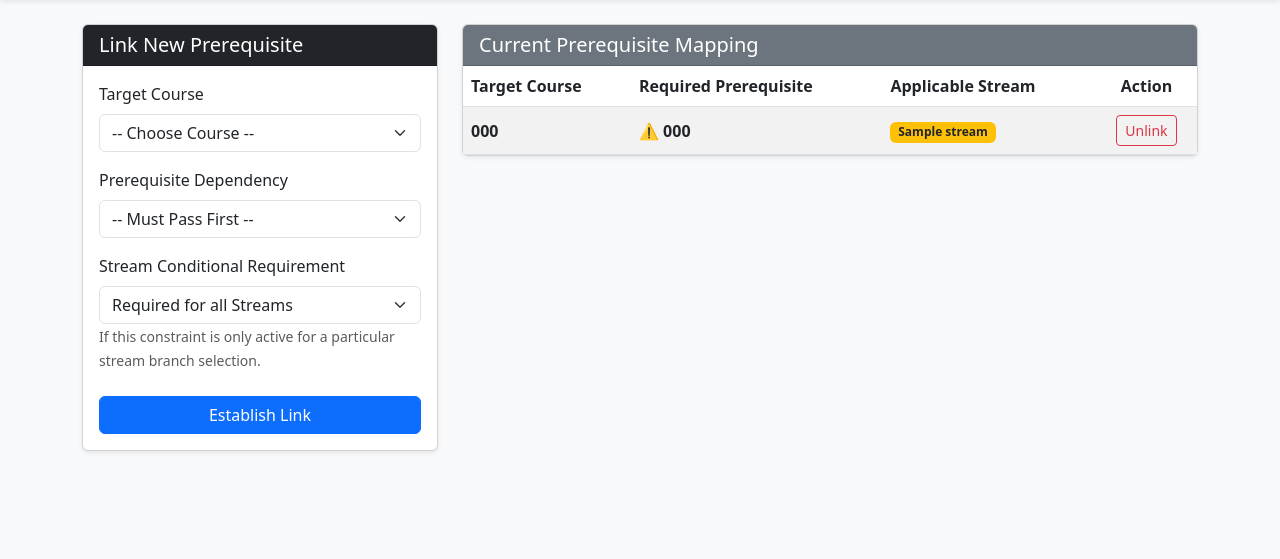
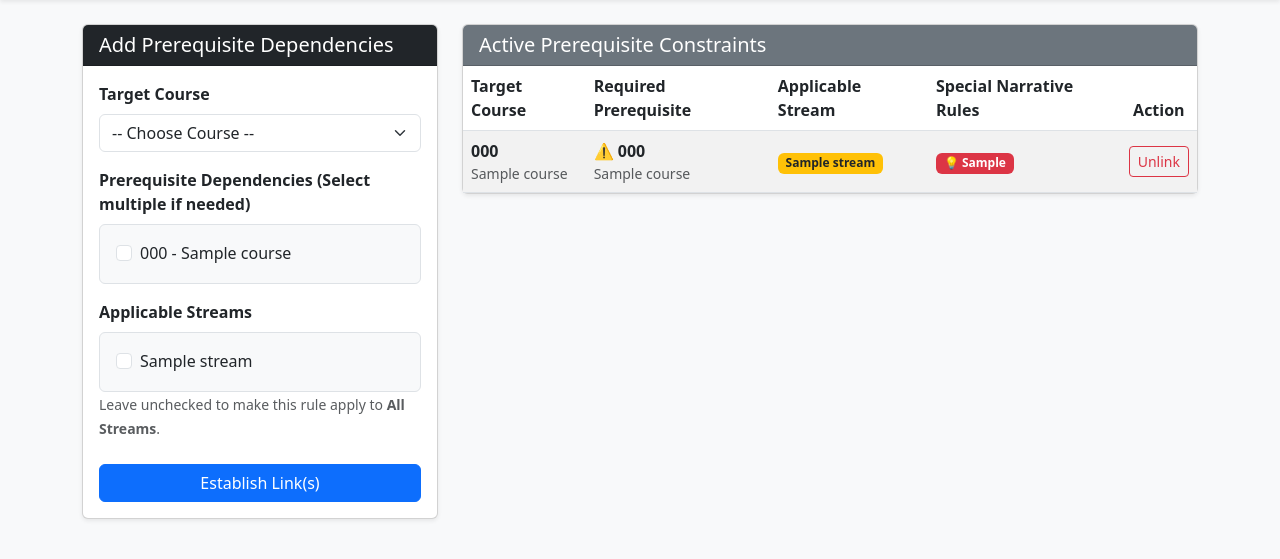
Before and after one commit to Yordanos888/ai-course-advisor, a Flask app: page /prerequisites in a window 1280 px wide. Shown: the part 56-615 px from the top of the page. Run offline with Flask 3, Linux system fonts and the light colour scheme; tables that the repository leaves empty hold one stand-in row (values such as "Sample post").

Commit message:
improve web application

```diff
--- a/app.py
+++ b/app.py
@@ -2,7 +2,10 @@
 import os
 from flask import Flask, render_template, request, redirect, url_for, flash
 from sqlalchemy.orm import sessionmaker
-from models import engine, Course, Prerequisite, CampusRule, Stream, Department, CourseStream
+from models import (
+    engine, Course, Prerequisite, CampusRule, Stream, Department,
+    CourseStream, CommonCourse, CurriculumVersion
+)
 
 app = Flask(__name__)
 app.secret_key = os.environ.get("FLASK_SECRET_KEY", "super_secret_ece_advisor_key")
@@ -10,11 +13,37 @@ app.secret_key = os.environ.get("FLASK_SECRET_KEY", "super_secret_ece_advisor_ke
 # Setup SQLAlchemy Session Factory
 Session = sessionmaker(bind=engine)
 
-@app.teardown_appcontext
-def shutdown_session(exception=None):
-    """Cleanly close database sessions after each request to prevent locks."""
-    # We will close the session within individual routes or globally if desired.
-    pass
+# Helper to resolve descriptive scopes for display
+def get_course_scopes(session, course_id):
+    course = session.query(Course).filter_by(id=course_id).first()
+
+    # 1. Resolve Department Scopes (Handling NULL = College-wide)
+    shared_depts = session.query(CommonCourse).filter_by(course_id=course_id).all()
+    if course.department_id is None:
+        dept_str = "Common (College-wide)"
+    else:
+        own_dept = session.query(Department).filter_by(id=course.department_id).first()
+        dept_codes = [own_dept.code] if own_dept else []
+        if shared_depts:
+            dept_ids = [d.shared_with_department_id for d in shared_depts]
+            shared_codes = [d.code for d in session.query(Department).filter(Department.id.in_(dept_ids)).all()]
+            dept_codes.extend(shared_codes)
+        dept_str = f"({', '.join(dept_codes)})" if dept_codes else "Unknown"
+
+    # 2. Resolve Stream Scopes
+    shared_streams = session.query(CourseStream).filter_by(course_id=course_id).all()
+    if course.stream_id:
+        stream_ids = {course.stream_id}
+    else:
+        stream_ids = {s.stream_id for s in shared_streams}
+
+    if not stream_ids:
+        stream_str = "Common (All Streams)"
+    else:
+        stream_names = [s.name.replace(" Engineering", "") for s in session.query(Stream).filter(Stream.id.in_(stream_ids)).all()]
+        stream_str = ", ".join(stream_names)
+
+    return dept_str, stream_str
 
 
 # -----------------------------------------------------------------------------
@@ -25,9 +54,24 @@ def index():
     session = Session()
     try:
         courses = session.query(Course).order_by(Course.year_level, Course.semester_offered).all()
-        streams = {s.id: s.name for s in session.query(Stream).all()}
-        departments = {d.id: d.name for d in session.query(Department).all()}
-        return render_template('index.html', courses=courses, streams=streams, departments=departments)
+
+        # Build enriched course list
+        enriched_courses = []
+        for course in courses:
+            dept_scope, stream_scope = get_course_scopes(session, course.id)
+            enriched_courses.append({
+                'id': course.id,
+                'course_code': course.course_code,
+                'name': course.name,
+                'credit_hours': course.credit_hours,
+                'year_level': course.year_level,
+                'semester_offered': course.semester_offered,
+                'is_droppable': course.is_droppable,
+                'dept_scope': dept_scope,
+                'stream_scope': stream_scope
+            })
+
+        return render_template('index.html', courses=enriched_courses)
     finally:
         session.close()
 
@@ -41,11 +85,23 @@ def edit_course(course_id=None):
     session = Session()
     try:
         course = None
+        current_dept_ids = []
+        current_stream_ids = []
+
         if course_id:
             course = session.query(Course).filter_by(id=course_id).first()
             if not course:
                 flash(f"Course ID {course_id} not found.", "danger")
                 return redirect(url_for('index'))
+
+            # Get current associations
+            current_dept_ids = [d.shared_with_department_id for d in session.query(CommonCourse).filter_by(course_id=course_id).all()]
+            if course.department_id:
+                current_dept_ids.append(course.department_id)
+
+            current_stream_ids = [s.stream_id for s in session.query(CourseStream).filter_by(course_id=course_id).all()]
+            if course.stream_id:
+                current_stream_ids.append(course.stream_id)
 
         streams = session.query(Stream).all()
         departments = session.query(Department).all()
@@ -56,50 +112,108 @@ def edit_course(course_id=None):
             credit_hours = int(request.form['credit_hours'])
             year_level = int(request.form['year_level'])
             semester_offered = int(request.form['semester_offered'])
-            department_id = int(request.form['department_id'])
-
-            # Stream ID can be null (Common Course)
-            stream_form = request.form['stream_id']
-            stream_id = int(stream_form) if stream_form else None
-
+            special_requirement = request.form.get('special_requirement', '').strip()
             is_droppable = 'is_droppable' in request.form
 
+            selected_dept_ids = [int(x) for x in request.form.getlist('department_ids')]
+            selected_stream_ids = [int(x) for x in request.form.getlist('stream_ids')]
+
+            # If no department selected, it defaults to college-wide (None)
+            primary_dept_id = selected_dept_ids[0] if selected_dept_ids else None
+            primary_stream_id = selected_stream_ids[0] if len(selected_stream_ids) == 1 else None
+
+            # Get an active curriculum version ID from DB to prevent SQLite Integrity Errors[cite: 16]
+            active_cv = session.query(CurriculumVersion).filter_by(is_active=True).first()
+            if not active_cv:
+                # Fallback to creating a default curriculum if none exists
+                active_cv = CurriculumVersion(version_name="ECE-Curriculum-2022", is_active=True)
+                session.add(active_cv)
+                session.flush()
+
             if not course:
-                # Create a new course instance
                 course = Course(
                     course_code=course_code,
-                    course_name=course_name,
+                    name=course_name,
                     credit_hours=credit_hours,
                     year_level=year_level,
                     semester_offered=semester_offered,
-                    department_id=department_id,
-                    stream_id=stream_id,
+                    department_id=primary_dept_id,
+                    stream_id=primary_stream_id,
+                    curriculum_version_id=active_cv.id, # FIX: Solves NOT NULL constraint![cite: 16]
+                    special_requirement=special_requirement if special_requirement else None,
                     is_droppable=is_droppable
                 )
                 session.add(course)
-                flash(f"Course {course_code} created successfully!", "success")
+                session.flush()
             else:
-                # Update existing
                 course.course_code = course_code
-                course.course_name = course_name
+                course.name = course_name
                 course.credit_hours = credit_hours
                 course.year_level = year_level
                 course.semester_offered = semester_offered
-                course.department_id = department_id
-                course.stream_id = stream_id
+                course.department_id = primary_dept_id
+                course.stream_id = primary_stream_id
+                course.special_requirement = special_requirement if special_requirement else None
                 course.is_droppable = is_droppable
-                flash(f"Course {course_code} updated successfully!", "success")
+
+            # Update Common departments (Cross-Department mappings)
+            session.query(CommonCourse).filter_by(course_id=course.id).delete()
+            for dept_id in selected_dept_ids:
+                if dept_id != primary_dept_id:
+                    session.add(CommonCourse(course_id=course.id, shared_with_department_id=dept_id))
+
+            # Update Course-Stream mappings
+            session.query(CourseStream).filter_by(course_id=course.id).delete()
+            if len(selected_stream_ids) > 1:
+                for stream_id in selected_stream_ids:
+                    session.add(CourseStream(course_id=course.id, stream_id=stream_id))
 
             session.commit()
+            flash(f"Course {course_code} processed successfully!", "success")
             return redirect(url_for('index'))
 
-        return render_template('edit_course.html', course=course, streams=streams, departments=departments)
+        return render_template(
+            'edit_course.html',
+            course=course,
+            streams=streams,
+            departments=departments,
+            current_dept_ids=current_dept_ids,
+            current_stream_ids=current_stream_ids
+        )
     except Exception as e:
         session.rollback()
         flash(f"An error occurred: {str(e)}", "danger")
         return redirect(url_for('index'))
     finally:
         session.close()
+
+
+# -----------------------------------------------------------------------------
+# Route: Retire / Delete Course Safely
+# -----------------------------------------------------------------------------
+@app.route('/course/retire/<int:course_id>', methods=['POST'])
+def retire_course(course_id):
+    session = Session()
+    try:
+        course = session.query(Course).filter_by(id=course_id).first()
+        if course:
+            code = course.course_code
+            # Delete related dependency associations first to satisfy foreign keys
+            session.query(Prerequisite).filter((Prerequisite.course_id == course_id) | (Prerequisite.prerequisite_course_id == course_id)).delete()
+            session.query(CourseStream).filter_by(course_id=course_id).delete()
+            session.query(CommonCourse).filter_by(course_id=course_id).delete()
+
+            session.delete(course)
+            session.commit()
+            flash(f"Course {code} has been retired and deleted from records successfully.", "warning")
+        else:
+            flash("Course not found.", "danger")
+    except Exception as e:
+        session.rollback()
+        flash(f"Error during retirement: {str(e)}", "danger")
+    finally:
+        session.close()
+    return redirect(url_for('index'))
 
 
 # -----------------------------------------------------------------------------
@@ -111,43 +225,55 @@ def manage_prerequisites():
     try:
         courses = session.query(Course).order_by(Course.course_code).all()
         streams = session.query(Stream).all()
-
-        # Load all existing prerequisite mappings
         prereq_mappings = session.query(Prerequisite).all()
 
-        # Build lookup tables for easier UI parsing
         course_map = {c.id: c for c in courses}
         stream_map = {s.id: s.name for s in streams}
 
         if request.method == 'POST':
-            # Handle creating a new link
             course_id = int(request.form['course_id'])
-            prereq_id = int(request.form['prerequisite_course_id'])
-            stream_cond = request.form['applicable_stream_id']
-            applicable_stream_id = int(stream_cond) if stream_cond else None
+            # Support selecting multiple prerequisite courses at once[cite: 16]
+            selected_prereq_ids = [int(x) for x in request.form.getlist('prerequisite_course_ids')]
+            selected_stream_ids = [int(x) for x in request.form.getlist('applicable_stream_ids')]
 
-            if course_id == prereq_id:
-                flash("A course cannot be a prerequisite of itself!", "danger")
-            else:
-                # Check for existing link to prevent duplicates
-                existing = session.query(Prerequisite).filter_by(
-                    course_id=course_id,
-                    prerequisite_course_id=prereq_id,
-                    applicable_stream_id=applicable_stream_id
-                ).first()
+            if not selected_prereq_ids:
+                flash("Please choose at least one prerequisite course.", "warning")
+                return redirect(url_for('manage_prerequisites'))
 
-                if existing:
-                    flash("This prerequisite relationship already exists.", "warning")
-                else:
-                    new_prereq = Prerequisite(
+            for prereq_id in selected_prereq_ids:
+                if course_id == prereq_id:
+                    continue # Skip self-prerequisite links
+
+                if not selected_stream_ids:
+                    # Global link (All Streams)[cite: 16]
+                    existing = session.query(Prerequisite).filter_by(
                         course_id=course_id,
                         prerequisite_course_id=prereq_id,
-                        applicable_stream_id=applicable_stream_id
-                    )
-                    session.add(new_prereq)
-                    session.commit()
-                    flash("Prerequisite relationship established successfully!", "success")
+                        applicable_stream_id=None
+                    ).first()
+                    if not existing:
+                        session.add(Prerequisite(
+                            course_id=course_id,
+                            prerequisite_course_id=prereq_id,
+                            applicable_stream_id=None
+                        ))
+                else:
+                    # Specific stream limits only[cite: 16]
+                    for stream_id in selected_stream_ids:
+                        existing = session.query(Prerequisite).filter_by(
+                            course_id=course_id,
+                            prerequisite_course_id=prereq_id,
+                            applicable_stream_id=stream_id
+                        ).first()
+                        if not existing:
+                            session.add(Prerequisite(
+                                course_id=course_id,
+                                prerequisite_course_id=prereq_id,
+                                applicable_stream_id=stream_id
+                            ))
 
+            session.commit()
+            flash("Prerequisite connections updated successfully!", "success")
             return redirect(url_for('manage_prerequisites'))
 
         return render_template(
@@ -170,46 +296,14 @@ def delete_prerequisite(prereq_link_id):
         if link:
             session.delete(link)
             session.commit()
-            flash("Prerequisite rule removed.", "info")
-        else:
-            flash("Prerequisite link not found.", "danger")
+            flash("Link removed.", "info")
     except Exception as e:
         session.rollback()
-        flash(f"Error deleting: {str(e)}", "danger")
+        flash(str(e), "danger")
     finally:
         session.close()
     return redirect(url_for('manage_prerequisites'))
 
 
-# -----------------------------------------------------------------------------
-# Route: Manage Campus Rules
-# -----------------------------------------------------------------------------
-@app.route('/rules', methods=['GET', 'POST'])
-def manage_rules():
-    session = Session()
-    try:
-        rules = session.query(CampusRule).all()
-        departments = session.query(Department).all()
-
-        if request.method == 'POST':
-            rule_id = int(request.form['rule_id'])
-            new_val = float(request.form['rule_value'])
-
-            rule_obj = session.query(CampusRule).filter_by(id=rule_id).first()
-            if rule_obj:
-                old_val = rule_obj.rule_value
-                rule_obj.rule_value = new_val
-                session.commit()
-                flash(f"Updated '{rule_obj.rule_key}': {old_val} ➡️ {new_val}", "success")
-            else:
-                flash("Rule not found.", "danger")
-            return redirect(url_for('manage_rules'))
-
-        return render_template('rules.html', rules=rules, departments=departments)
-    finally:
-        session.close()
-
-
 if __name__ == '__main__':
-    print("🚀 Starting AI-Course Advisor V2 Web Administration Portal...")
     app.run(debug=True, port=5001)
--- a/templates/prerequisites.html
+++ b/templates/prerequisites.html
@@ -2,54 +2,62 @@
 
 {% block content %}
 <div class="row">
+    <!-- Form to Create Relationship -->
     <div class="col-lg-4 mb-4">
         <div class="card shadow-sm mb-4">
             <div class="card-header bg-dark text-white">
-                <h5 class="mb-0">Link New Prerequisite</h5>
+                <h5 class="mb-0">Add Prerequisite Dependencies</h5>
             </div>
             <div class="card-body">
                 <form method="POST">
                     <div class="mb-3">
-                        <label for="course_id" class="form-label">Target Course</label>
+                        <label for="course_id" class="form-label fw-bold">Target Course</label>
                         <select class="form-select" id="course_id" name="course_id" required>
                             <option value="">-- Choose Course --</option>
                             {% for course in courses %}
-                                <option value="{{ course.id }}">{{ course.course_code }} - {{ course.course_name }}</option>
+                                <option value="{{ course.id }}">{{ course.course_code }} - {{ course.name }}</option>
                             {% endfor %}
                         </select>
                     </div>
 
+                    <!-- Multiple Select Dependencies -->
                     <div class="mb-3">
-                        <label for="prerequisite_course_id" class="form-label">Prerequisite Dependency</label>
-                        <select class="form-select" id="prerequisite_course_id" name="prerequisite_course_id" required>
-                            <option value="">-- Must Pass First --</option>
+                        <label class="form-label fw-bold">Prerequisite Dependencies (Select multiple if needed)</label>
+                        <div class="p-3 border rounded bg-light" style="max-height: 200px; overflow-y: auto;">
                             {% for course in courses %}
-                                <option value="{{ course.id }}">{{ course.course_code }} - {{ course.course_name }}</option>
+                            <div class="form-check">
+                                <input class="form-check-input" type="checkbox" name="prerequisite_course_ids" value="{{ course.id }}" id="prereq_c_{{ course.id }}">
+                                <label class="form-check-label" for="prereq_c_{{ course.id }}">{{ course.course_code }} - {{ course.name }}</label>
+                            </div>
                             {% endfor %}
-                        </select>
+                        </div>
                     </div>
 
+                    <!-- Multi-Select Stream checkboxes -->
                     <div class="mb-4">
-                        <label for="applicable_stream_id" class="form-label">Stream Conditional Requirement</label>
-                        <select class="form-select" id="applicable_stream_id" name="applicable_stream_id">
-                            <option value="">Required for all Streams</option>
+                        <label class="form-label fw-bold">Applicable Streams</label>
+                        <div class="p-3 border rounded bg-light" style="max-height: 180px; overflow-y: auto;">
                             {% for stream in streams %}
-                                <option value="{{ stream.id }}">{{ stream.name }}</option>
+                            <div class="form-check">
+                                <input class="form-check-input" type="checkbox" name="applicable_stream_ids" value="{{ stream.id }}" id="pr_stream_{{ stream.id }}">
+                                <label class="form-check-label" for="pr_stream_{{ stream.id }}">{{ stream.name }}</label>
+                            </div>
                             {% endfor %}
-                        </select>
-                        <small class="text-muted">If this constraint is only active for a particular stream branch selection.</small>
+                        </div>
+                        <small class="text-muted">Leave unchecked to make this rule apply to <strong>All Streams</strong>.</small>
                     </div>
 
-                    <button type="submit" class="btn btn-primary w-100">Establish Link</button>
+                    <button type="submit" class="btn btn-primary w-100">Establish Link(s)</button>
                 </form>
             </div>
         </div>
     </div>
 
+    <!-- Relationship Tree List -->
     <div class="col-lg-8">
         <div class="card shadow-sm">
             <div class="card-header bg-secondary text-white">
-                <h5 class="mb-0">Current Prerequisite Mapping</h5>
+                <h5 class="mb-0">Active Prerequisite Constraints</h5>
             </div>
             <div class="card-body p-0">
                 <div class="table-responsive">
@@ -59,6 +67,7 @@
                                 <th>Target Course</th>
                                 <th>Required Prerequisite</th>
                                 <th>Applicable Stream</th>
+                                <th>Special Narrative Rules</th>
                                 <th class="text-center">Action</th>
                             </tr>
                         </thead>
@@ -67,22 +76,29 @@
                             <tr>
                                 <td>
                                     <strong>{{ course_map[pr.course_id].course_code }}</strong>
-                                    <div class="text-muted small">{{ course_map[pr.course_id].course_name }}</div>
+                                    <div class="text-muted small">{{ course_map[pr.course_id].name }}</div>
                                 </td>
                                 <td>
                                     <span class="text-danger">⚠️</span>
                                     <strong>{{ course_map[pr.prerequisite_course_id].course_code }}</strong>
-                                    <div class="text-muted small">{{ course_map[pr.prerequisite_course_id].course_name }}</div>
+                                    <div class="text-muted small">{{ course_map[pr.prerequisite_course_id].name }}</div>
                                 </td>
                                 <td>
                                     {% if pr.applicable_stream_id %}
                                         <span class="badge bg-warning text-dark">{{ stream_map[pr.applicable_stream_id] }}</span>
                                     {% else %}
-                                        <span class="badge bg-light text-dark">Global (All Streams)</span>
+                                        <span class="badge bg-light text-dark border">All Streams</span>
+                                    {% endif %}
+                                </td>
+                                <td>
+                                    {% if course_map[pr.course_id].special_requirement %}
+                                        <span class="badge bg-danger">💡 {{ course_map[pr.course_id].special_requirement }}</span>
+                                    {% else %}
+                                        <span class="text-muted italic small">Standard Connection</span>
                                     {% endif %}
                                 </td>
                                 <td class="text-center">
-                                    <form action="/prerequisites/delete/{{ pr.id }}" method="POST" onsubmit="return confirm('Are you sure you want to remove this prerequisite constraint?');">
+                                    <form action="/prerequisites/delete/{{ pr.id }}" method="POST" onsubmit="return confirm('Remove this prerequisite link?');">
                                         <button type="submit" class="btn btn-sm btn-outline-danger">Unlink</button>
                                     </form>
                                 </td>
```
Also changed, not shown: templates/edit_course.html (+36 -19 lines), templates/index.html (+19 -6 lines).
